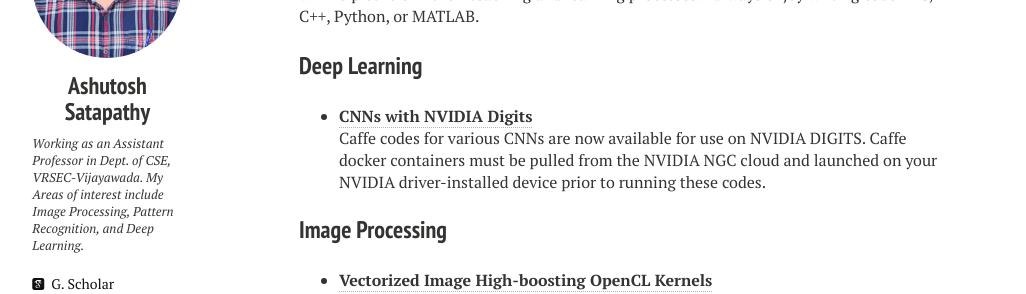
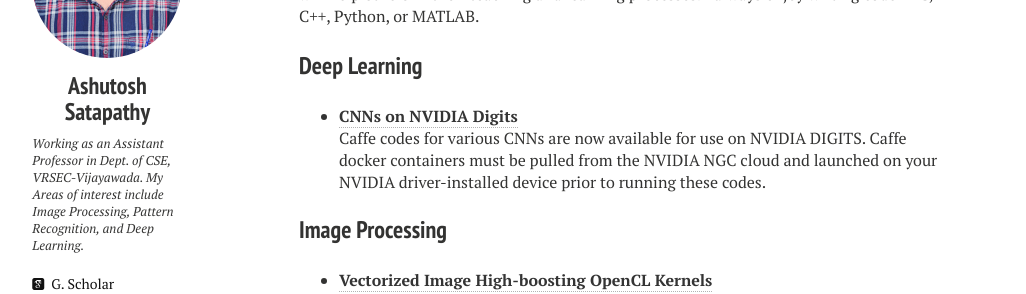
Before and after one commit to ashutoshsatapathy1990/ashutoshsatapathy1990.github.io, a Jekyll site: the page built from code.md, in a window 1280 px wide. Shown: the part 218-512 px from the top of the page, without its empty margins (21-1047 px from the left). Built offline with Jekyll 4.4.1, drawn with Linux system fonts in a browser that asks for light colours; nearby versions of some CDN libraries.

Commit message:
Update code.md

```diff
--- a/code.md
+++ b/code.md
@@ -11,7 +11,7 @@ As an image processing, pattern recognition, and deep learning enthusiast, I hav
 
 ### Deep Learning
 
-* [**CNNs with NVIDIA Digits**](https://github.com/ashutoshsatapathy1990/NVIDIA-DIGITS-caffe-)<br>
+* [**CNNs on NVIDIA Digits**](https://github.com/ashutoshsatapathy1990/NVIDIA-DIGITS-caffe-)<br>
 Caffe codes for various CNNs are now available for use on NVIDIA DIGITS. Caffe docker containers must be pulled from the NVIDIA NGC cloud and launched on your NVIDIA driver-installed device prior to running these codes.
 
 ### Image Processing
```
